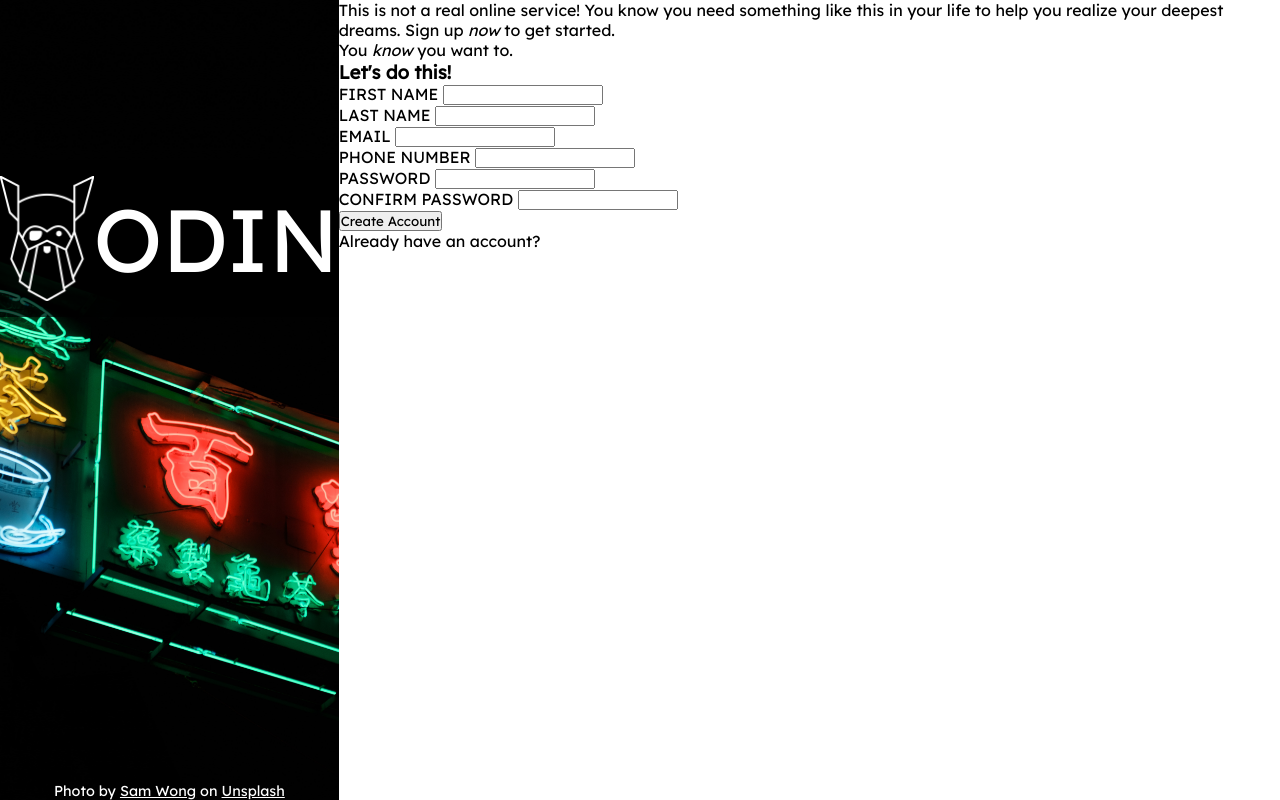
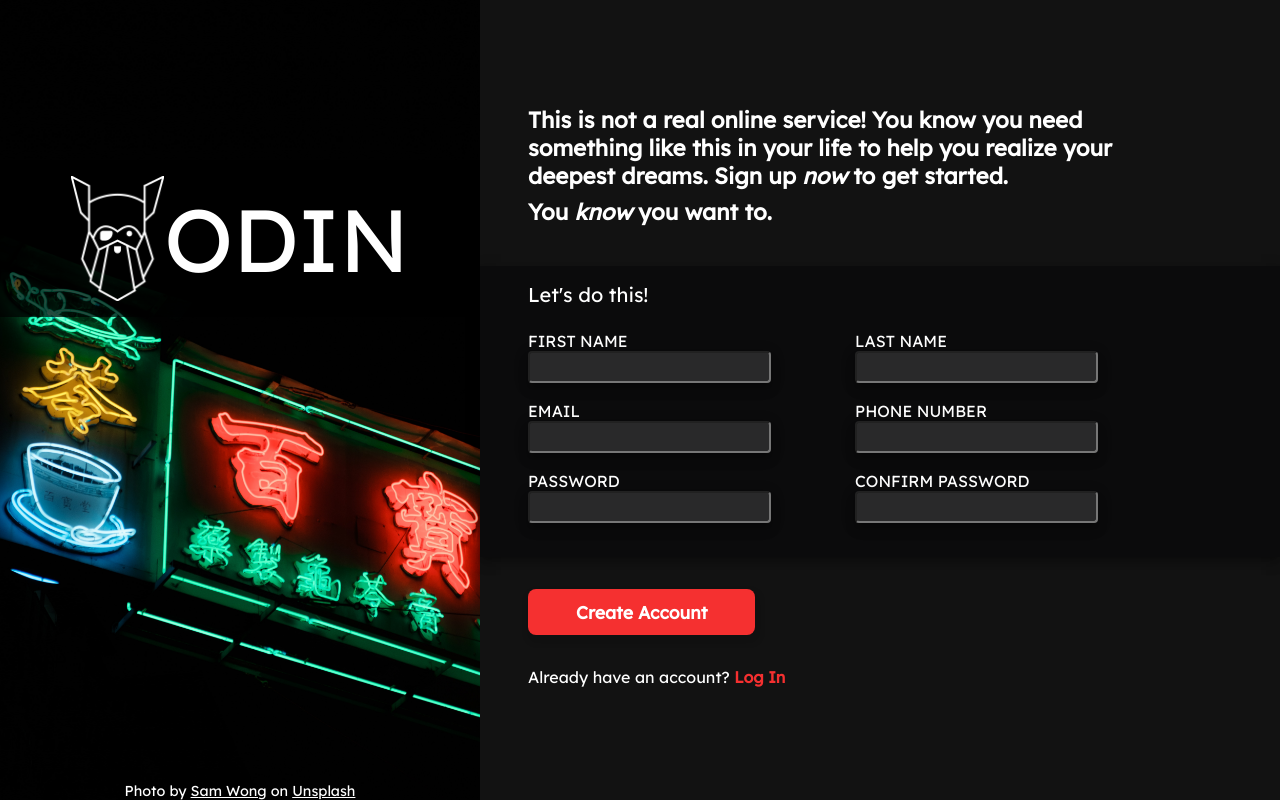
Before and after one commit to Isar02/sign-up-form, a plain HTML site: page index.html in a window 1280 px wide. Drawn offline with Linux system fonts and the light colour scheme.

Commit message:
Finished dark mode

```diff
--- a/index.html
+++ b/index.html
@@ -28,54 +28,53 @@
         </div>
 
         <div class="text-section">
-            <p>This is not a real online service! You know you need something like this in your life to help you realize
-                your deepest dreams. Sign up <em>now</em> to get started.</p>
+            <p>
+                This is not a real online service! You know you need something like
+                this in your life to help you realize your deepest dreams. Sign up
+                <em>now</em> to get started.
+            </p>
             <p>You <em>know</em> you want to.</p>
-
             <form>
-                <div class="input-section">
+                <div class="inputs-section">
                     <h3>Let's do this!</h3>
                     <div class="inputs">
                         <div>
                             <div>
-                                <label for="first-name">FIRST NAME</label>
-                                <input type="text" id="first-name" name="first-name">
+                                <label for="first-name">FIRST NAME</label><input type="text" id="first-name"
+                                    name="first-name" />
                             </div>
                             <div>
-                                <label for="last-name">LAST NAME</label>
-                                <input type="text" id="last-name" name="last-name">
+                                <label for="last-name">LAST NAME</label><input type="text" class="focus" id="last-name"
+                                    name="last-name" />
                             </div>
                         </div>
-
                         <div>
                             <div>
-                                <label for="email">EMAIL</label>
-                                <input type="email" id="email" name="email">
+                                <label for="email">EMAIL</label><input type="email" id="email" name="email" />
                             </div>
                             <div>
-                                <label for="phone">PHONE NUMBER</label>
-                                <input type="tel" id="phone" name="phone">
+                                <label for="phone-number">PHONE NUMBER</label><input type="tel" id="phone-number"
+                                    name="phone-number" />
                             </div>
                         </div>
-
                         <div>
                             <div>
-                                <label for="password">PASSWORD</label>
-                                <input type="password" id="password" name="password">
+                                <label for="password">PASSWORD</label><input type="password" class="error" id="password"
+                                    name="password" />
+
                             </div>
                             <div>
-                                <label for="confirm-password">CONFIRM PASSWORD</label>
-                                <input type="password" id="confirm-password" name="confirm-password">
+                                <label for="confirm-password">CONFIRM PASSWORD</label><input type="password"
+                                    class="error" id="confirm-password" name="confirm-password" />
                             </div>
                         </div>
                     </div>
                 </div>
                 <button type="submit" id="create-account">Create Account</button>
             </form>
-            <p class="log-in">Already have an account?
-                <a href="#">Log In</a>
-            </p>
+            <p class="log-in">Already have an account? <a href="#">Log In</a></p>
         </div>
+    </div>
 </body>
 
 </html>
--- a/style.css
+++ b/style.css
@@ -53,3 +53,103 @@ a {
 .attribution {
     font-size: 0.9rem;
 }
+
+/* TEXT SECTION */
+
+.text-section {
+    display: flex;
+    flex-direction: column;
+    flex: 5;
+    justify-content: center;
+    background-color: #121212;
+    color: white;
+}
+
+.text-section>p {
+    font-size: 1.4rem;
+    margin-left: var(--left-side);
+    font-weight: bold;
+    max-width: 80%;
+    margin-bottom: 8px;
+}
+
+.inputs-section {
+    background-color: #0B0B0C;
+    box-shadow:
+        /* offset-x | offset-y | blur-radius | spread-radius | color */
+        0px 8px 10px 1px hsla(0, 0%, 0%, 0.14),
+        0px 3px 14px 2px hsla(0, 0%, 0%, 0.12),
+        0px 5px 5px -3px hsla(0, 0%, 0%, 0.2);
+    margin-top: 32px;
+    padding-top: 16px;
+    padding-bottom: 16px;
+    padding-left: var(--left-side);
+}
+
+input {
+    background-color: hsla(0, 100%, 100%, 0.12);
+    box-shadow:
+        /* offset-x | offset-y | blur-radius | spread-radius | color */
+        0px 8px 10px 1px hsla(0, 0%, 0%, 0.14),
+        0px 3px 14px 2px hsla(0, 0%, 0%, 0.12),
+        0px 5px 5px -3px hsla(0, 0%, 0%, 0.2);
+}
+
+.input-section label {
+    font-size: 0.7rem;
+    letter-spacing: 0.1rem;
+    margin-bottom: 1px;
+}
+
+.inputs-section input {
+    border-radius: 4px;
+    padding: 4px 8px;
+    width: 100%;
+    font-size: 1rem;
+    margin-right: 32px;
+}
+
+.inputs-section h3 {
+    font-size: 1.25rem;
+    font-weight: 400;
+    margin-top: 0;
+    margin-bottom: 24px;
+}
+
+.inputs>div {
+    display: flex;
+    flex-wrap: wrap;
+    column-gap: 84px;
+    row-gap: 18px;
+    margin-bottom: 18px;
+}
+
+.inputs label {
+    display: block;
+}
+
+#create-account {
+    margin-left: var(--left-side);
+    margin-top: 32px;
+    border: none;
+    background-color: var(--clr-primary);
+    padding: 12px 48px;
+    border-radius: 8px;
+    box-shadow: 2px 5px 5px 4px rgba(0, 0, 0, 0.1);
+    cursor: pointer;
+    color: white;
+    font-weight: 700;
+    font-size: 1.1rem;
+}
+
+p.log-in {
+    font-weight: 400;
+    font-size: 1rem;
+    margin-top: 32px;
+}
+
+.log-in a {
+    color: var(--clr-primary);
+    font-weight: bold;
+    text-decoration: none;
+}
```
